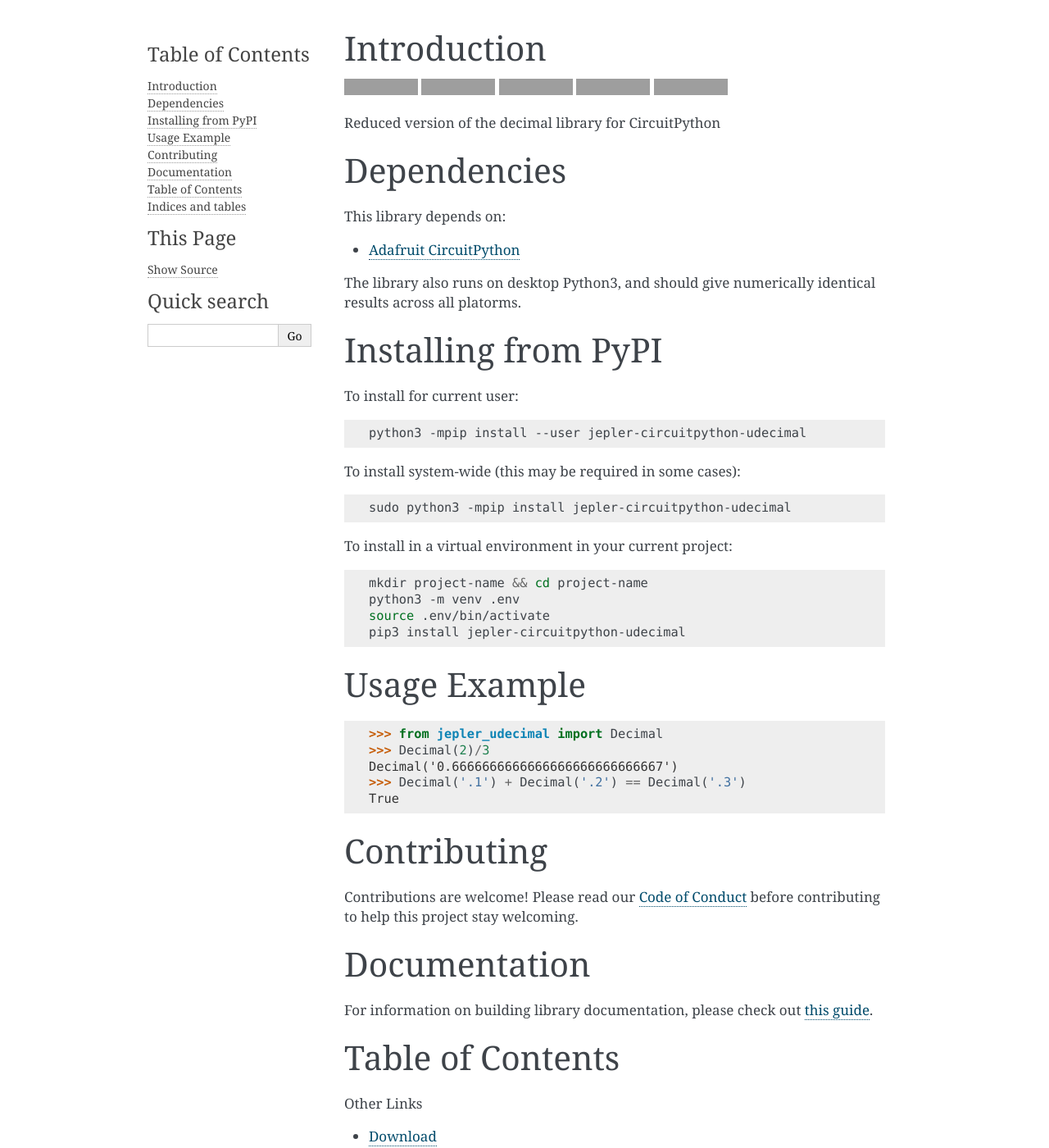
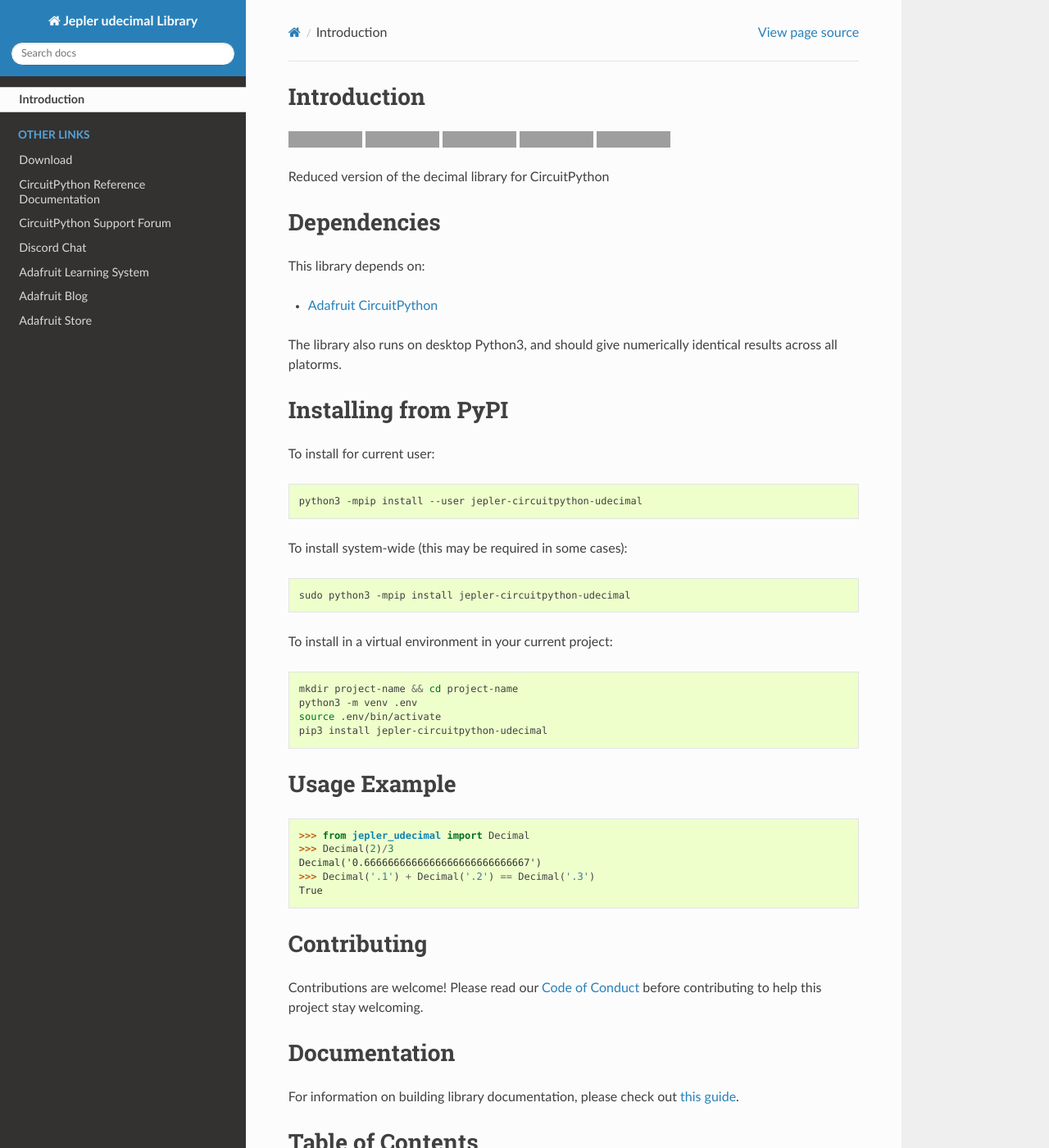
Before and after one commit to jepler/Jepler_CircuitPython_udecimal, a Sphinx documentation site: the page built from docs/index.rst, in a window 1280 px wide and 1400 px high. Shown: the whole window at 82% size. Built offline with Sphinx 7.4.7 and the Read the Docs theme 3.1.0, drawn with Linux system fonts in a browser that asks for light colours; pages that are not in the unit, such as notebooks, are missing from menus; some of the changed lines change nothing that is shown; some of the changed text lies outside the part shown; grey boxes are pictures that could not be loaded.

Commit message:
docs: Always use sphinx_rtd_theme

```diff
--- a/docs/conf.py
+++ b/docs/conf.py
@@ -19,6 +19,7 @@
     "sphinx.ext.intersphinx",
     "sphinx.ext.napoleon",
     "sphinx.ext.todo",
+    "sphinx_rtd_theme",
 ]
 
 autoapi_keep_files = True
@@ -107,7 +108,7 @@
 # The theme to use for HTML and HTML Help pages.  See the documentation for
 # a list of builtin themes.
 #
-on_rtd = os.environ.get("READTHEDOCS", None) == "True"
+html_theme = "sphinx_rtd_theme"
 
 # Add any paths that contain custom static files (such as style sheets) here,
 # relative to this directory. They are copied after the builtin static files,
--- a/docs/requirements.txt
+++ b/docs/requirements.txt
@@ -4,3 +4,4 @@
 
 sphinx>=4.0.0
 sphinx-autoapi
+sphinx-rtd-theme
```
